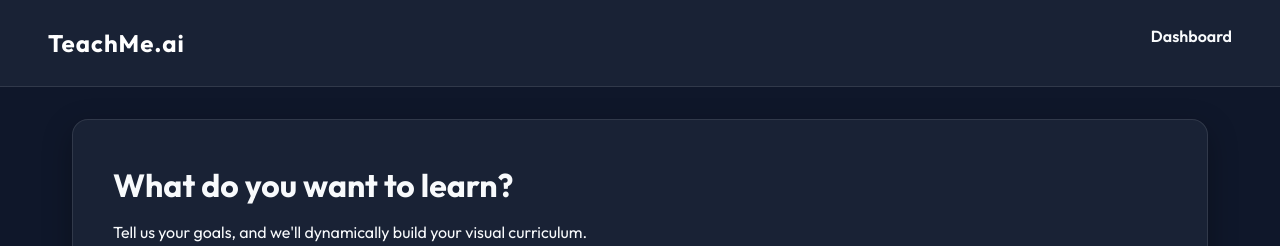
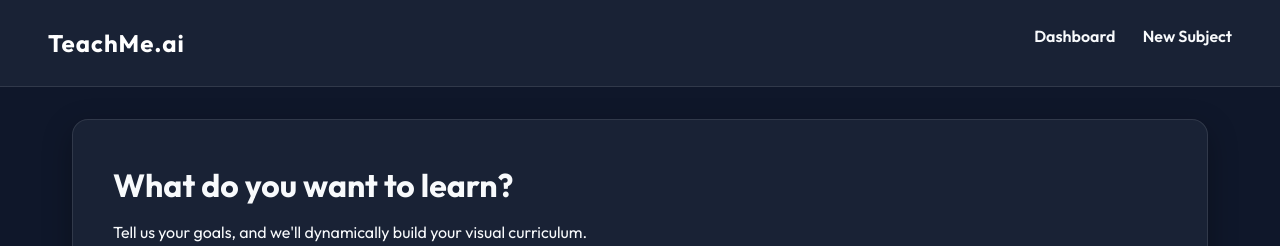
Before and after one commit to hengds2f/teachme, a Flask app: page / in a window 1280 px wide. Shown: the top 246 px of the page. Run offline with Flask 3, Linux system fonts and the light colour scheme.

Commit message:
Add global New Subject link to navbar

```diff
--- a/templates/base.html
+++ b/templates/base.html
@@ -12,6 +12,7 @@
         <div class="logo">TeachMe.ai</div>
         <div class="nav-links">
             <a href="/">Dashboard</a>
+            <a href="/reset">New Subject</a>
         </div>
     </nav>
     <div class="container">
```
